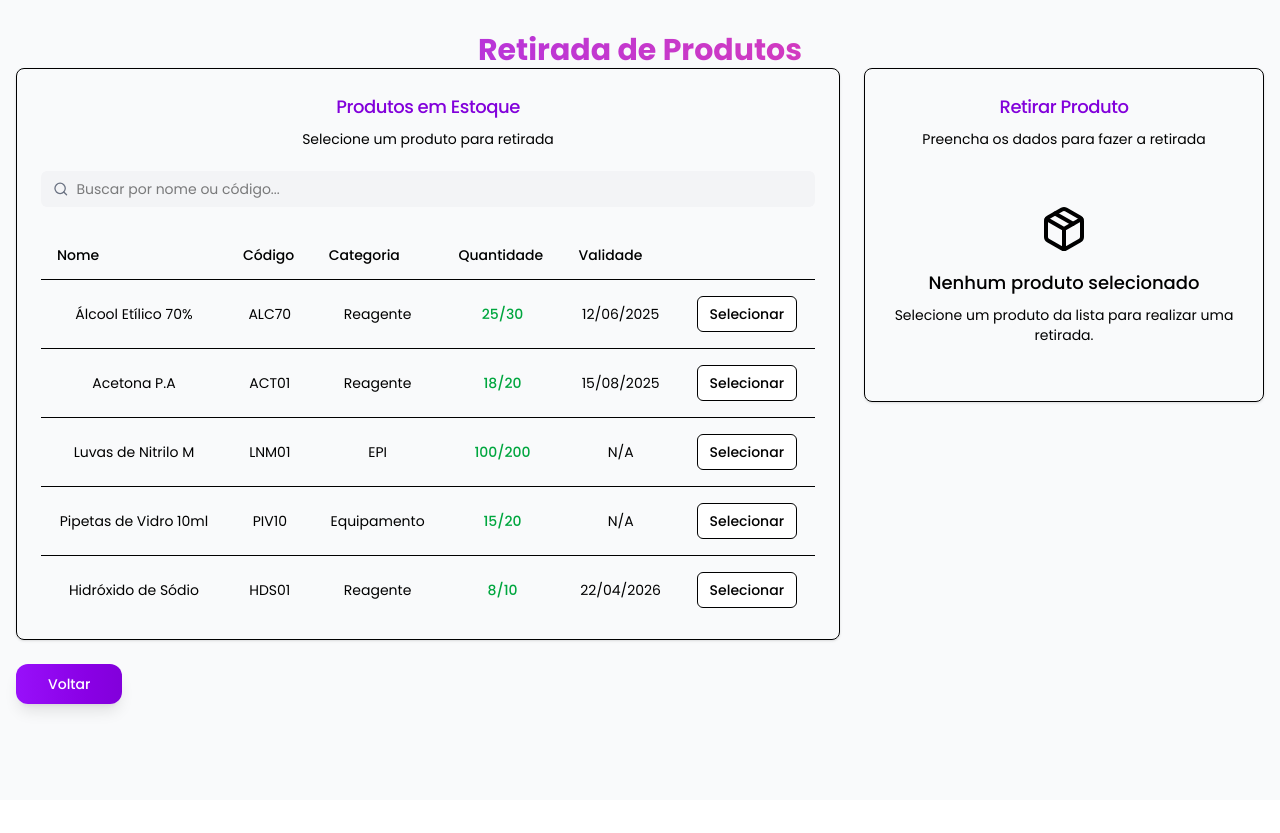
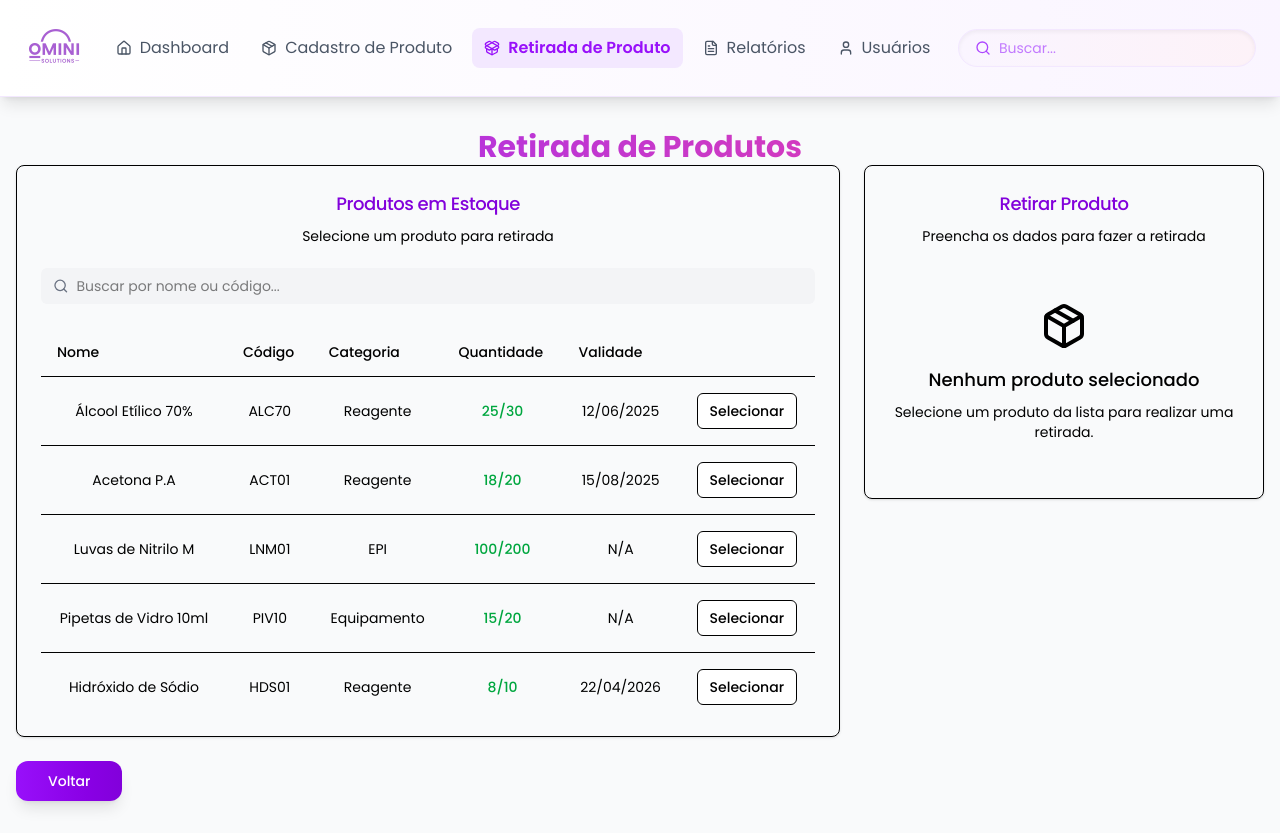
Before and after one commit to LucasMGcode/Omini, a React (Vite) app in the folder front/: page /withdraw-product in a window 1280 px wide. Before the commit the page ends 800 px from the top, so only its background shows below. Built offline with nearby package versions, Linux system fonts and the light colour scheme.

Commit message:
Incluimdo o header na tela de retirada

```diff
--- a/front/src/pages/WithdrawProduct.tsx
+++ b/front/src/pages/WithdrawProduct.tsx
@@ -1,5 +1,5 @@
 import React, { useState } from 'react';
-// import Header from '../components/Header';
+import Header1 from '../components/Header';
 import { Package, PackageOpen, ArrowDown, User, Search } from 'lucide-react';
 import { Button } from "@/components/ui/button";
 import { useNavigate } from "react-router-dom";
@@ -19,6 +19,7 @@ import {
   TableRow,
 } from "@/components/ui/table";
 import { toast } from "@/hooks/use-toast";
+import { Header } from '@radix-ui/react-accordion';
 
 // Product type definition
 interface Product {
@@ -150,10 +151,9 @@ const WithdrawProduct = () => {
   return (
     <div className="min-h-screen flex flex-col bg-gray-50">
       {/* <Header /> */}
-
+      <Header1 />
       <div className="container mx-auto px-4 py-8">
         <h1 className="text-3xl font-bold bg-gradient-to-r from-purple-600 to-pink-500 bg-clip-text text-transparent font-poppins">Retirada de Produtos</h1>
-
         <div className="grid grid-cols-1 lg:grid-cols-3 gap-6">
           {/* Left side - Product list */}
           <div className="lg:col-span-2 ">
@@ -228,7 +228,6 @@ const WithdrawProduct = () => {
             <Card>
               <CardHeader>
                 <CardTitle className="block text-sm font-medium text-purple-700 mb-2 font-poppins text-lg">
-
                   Retirar Produto
                 </CardTitle>
                 <CardDescription>Preencha os dados para fazer a retirada</CardDescription>
```
